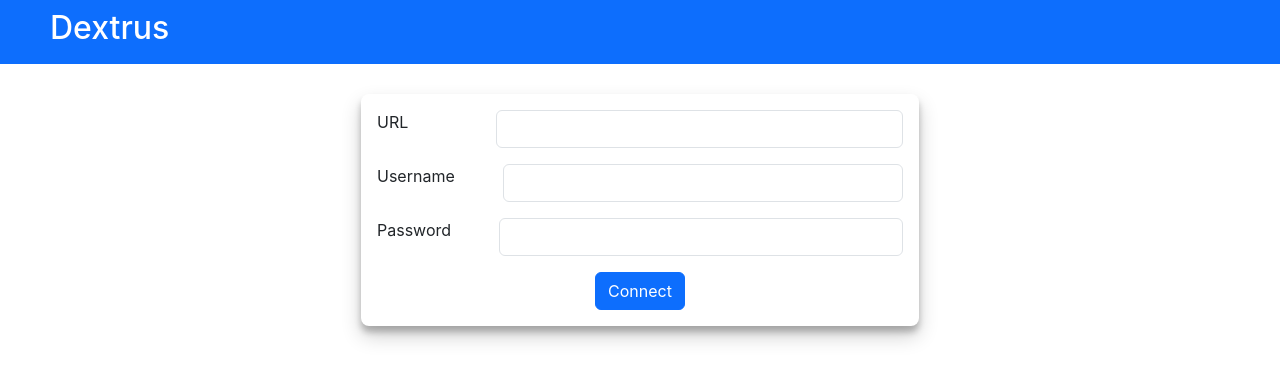
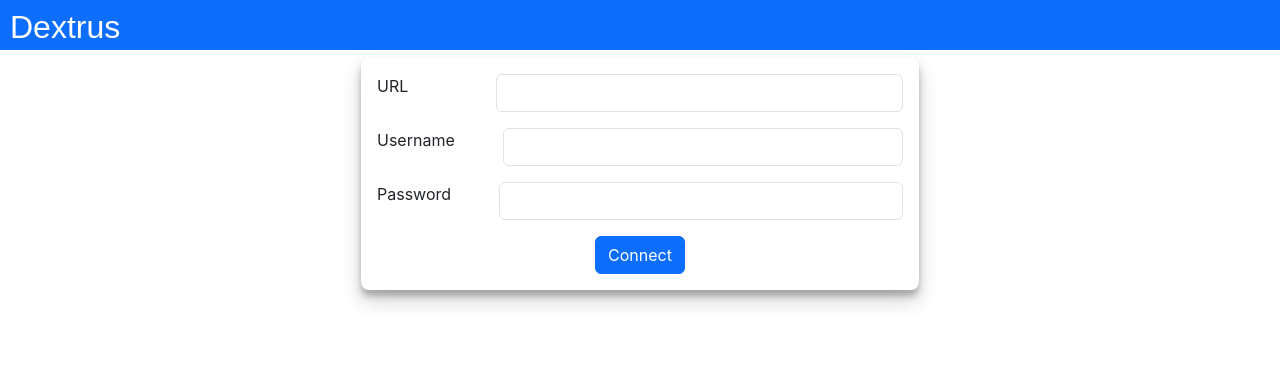
Before and after one commit to ajaysunnydk/db_navigator, a React (Create React App) app: page / in a window 1280 px wide. Shown: the top 380 px of the page. Built offline with nearby package versions, Linux system fonts and the light colour scheme.

Commit message:
Updated Column.js

```diff
--- a/public/index.html
+++ b/public/index.html
@@ -8,6 +8,7 @@
     <script src="https://cdn.jsdelivr.net/npm/bootstrap@5.3.0-alpha1/dist/js/bootstrap.bundle.min.js" integrity="sha384-w76AqPfDkMBDXo30jS1Sgez6pr3x5MlQ1ZAGC+nuZB+EYdgRZgiwxhTBTkF7CXvN" crossorigin="anonymous"></script>
     <link href="https://cdn.jsdelivr.net/npm/bootstrap@5.3.0-alpha1/dist/css/bootstrap.min.css" rel="stylesheet" integrity="sha384-GLhlTQ8iRABdZLl6O3oVMWSktQOp6b7In1Zl3/Jr59b6EGGoI1aFkw7cmDA6j6gD" crossorigin="anonymous">
     <link rel="stylesheet" href="https://cdnjs.cloudflare.com/ajax/libs/bootstrap-icons/1.10.3/font/bootstrap-icons.min.css" integrity="sha512-YFENbnqHbCRmJt5d+9lHimyEMt8LKSNTMLSaHjvsclnZGICeY/0KYEeiHwD1Ux4Tcao0h60tdcMv+0GljvWyHg==" crossorigin="anonymous" referrerpolicy="no-referrer" />
+
     <meta
       name="description"
       content="Web site created using create-react-app"
--- a/src/components/Columns.js
+++ b/src/components/Columns.js
@@ -1,17 +1,25 @@
 import React, { useState } from 'react'
 import axios from "axios";
-import './style.css'
+import './style.css';
+import { ToastContainer, toast } from 'react-toastify';
+import 'react-toastify/dist/ReactToastify.css';
 
 export default function Columns(props) {
 
     const [columns, setColumns] = useState([]);
 
     if (columns.length === 0) {
+        toast.dismiss();
+        toast.loading("Loading Tables")
         axios.post(props.url + "/" + props.table, props.body, { headers: props.headers, cache: false })
             .then(resp => {
-                const columnNames = resp.data
-                    .map(column => column.columnName);
-                setColumns(columnNames);
+                if (resp.data.length !== 0) {
+                    toast.dismiss()
+                    toast.success("Tables Loaded")
+                    const columnNames = resp.data
+                        .map(column => column.columnName);
+                    setColumns(columnNames);
+                }
             }).catch(error => {
                 console.log("catch")
                 console.log(error)
@@ -23,12 +31,13 @@ export default function Columns(props) {
             {
                 columns.map(column => (
                     <div className='columns-list'>
-                        <i style={{color:"#0d6efd"}} className="bi bi-layout-three-columns"></i>
+                        <i style={{ color: "#0d6efd" }} className="bi bi-layout-three-columns"></i>
                         <div className='column-name'>{column}</div>
                     </div>
 
                 ))
             }
+            <ToastContainer limit={1}/>
         </div>
     )
 }
--- a/src/components/Connect.js
+++ b/src/components/Connect.js
@@ -38,7 +38,7 @@ export default function Connect() {
 
     }
     return (
-        <div className='container' style={{marginTop:"30px"}}>
+        <div className='container' style={{marginTop:"8px"}}>
         <div style={{ boxShadow: "rgba(0, 0, 0, 0.19) 0px 10px 20px, rgba(0, 0, 0, 0.23) 0px 6px 6px" }} className='container col-sm-6 p-3 rounded-3'>
             <form onSubmit={handleSubmit}>
                 <div className="mb-3 d-flex justify-content-between gap-5">
@@ -55,7 +55,7 @@ export default function Connect() {
                 </div>
                 <button type="submit" className="btn btn-primary">Connect</button>
             </form>
-            <ToastContainer />
+            <ToastContainer limit={1}/>
         </div>
         </div>
     )
--- a/src/components/Header.js
+++ b/src/components/Header.js
@@ -2,9 +2,7 @@ import './style.css'
 function Header() {
     return (
         <nav className="navbar">
-            <div className="left">
-                <h2 className="heading">Dextrus</h2>
-            </div>
+            <h1 className="heading">Dextrus</h1>
         </nav>
     )
 }
--- a/src/components/Home.js
+++ b/src/components/Home.js
@@ -25,6 +25,7 @@ const Home = () => {
             .then(resp => {
 
                 setCatalogs(resp.data)
+                toast.dismiss();
                 toast.success("Connection Successful")
             }).catch(error => {
                 console.log("catch")
@@ -51,7 +52,7 @@ const Home = () => {
                     </div>
                 ))}
             </div>
-            <ToastContainer />
+            <ToastContainer limit={1} />
         </div>
     );
 };
--- a/src/components/Schemas.js
+++ b/src/components/Schemas.js
@@ -4,7 +4,7 @@ import { useState } from "react";
 import './style.css';
 import Tables from './Tables';
 import Views from './Views';
-import { toast } from 'react-toastify';
+import { toast, ToastContainer } from 'react-toastify';
 
 export default function Schemas(props) {
     const headers = {
@@ -76,6 +76,7 @@ export default function Schemas(props) {
                     )}
                 </div>
             ))}
+            <ToastContainer limit={1}/>
         </div>
     )
 }
--- a/src/components/Tables.js
+++ b/src/components/Tables.js
@@ -55,7 +55,7 @@ export default function Tables(props) {
                     }
                 </div>
             ))}
-            <ToastContainer/>
+            <ToastContainer limit={1}/>
         </div>
     )
 }
--- a/src/components/Views.js
+++ b/src/components/Views.js
@@ -55,7 +55,7 @@ export default function Views(props) {
                     }
                 </div>
             ))}
-            <ToastContainer/>
+            <ToastContainer limit={1}/>
         </div>
     )
 }
--- a/src/components/style.css
+++ b/src/components/style.css
@@ -1,22 +1,19 @@
 .navbar {
-    display: flex;
     background-color: #0d6efd;
     color: #fff;
     width: 100vw;
-    height: 8vh;
-    justify-content: space-between;
-    align-items: center;
+    height: 50px;
 }
 
-.left {
-    display: flex;
-    align-items: center;
-    width: 30%;
-    margin-left: 50px;
+.heading{
+    font-family: Arial, Helvetica, sans-serif;
+    text-align: center;
+    margin-left: 10px;
+    font-size: xx-large;
 }
 .left-nav {
     padding-top: 20px;
-    height: 92vh;
+    height: 90vh;
     overflow-y: scroll;
     background-color: #f2f2f2;
     width: 350px;
```
